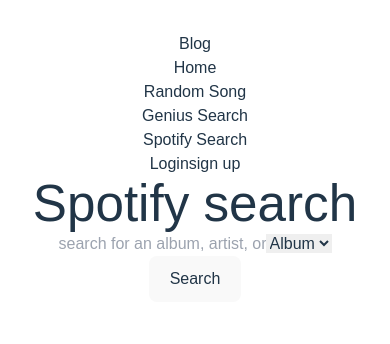
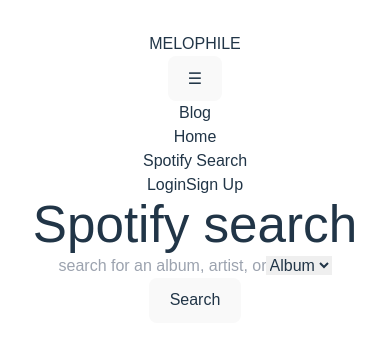
Before and after one commit to Ahmedhussin1/Genuis, a React (Vite) app: page /spotify in a window 390 px wide. Shown: the top 344 px of the page. Built offline with nearby package versions, Linux system fonts and the light colour scheme.

Commit message:
responsive design added

```diff
--- a/src/components/Navbar.jsx
+++ b/src/components/Navbar.jsx
@@ -1,18 +1,43 @@
-import { Link } from "react-router-dom";
-import { useLocation } from "react-router-dom";
+import { useEffect, useState } from "react";
+import { Link, useLocation } from "react-router-dom";
+
 function Navbar() {
   const location = useLocation();
+  const [isMenuOpen, setIsMenuOpen] = useState(false);
+  const [isLogged, setIsLogged] = useState(false);
 
+  useEffect(() => {
+    const id = sessionStorage.getItem("id");
+    if (id) {
+      setIsLogged(true);
+    }
+    console.log(isLogged);
+  }, []);
   return (
-    <div className="flex items-center justify-between w-[100%] ">
-      <nav className="bg-[#262626] w-[70%] rounded-full flex justify-center mx-auto border border-[#404040]">
-        <ul className="flex space-x-10 items-center justify-center py-5">
+    <div className="flex flex-col sm:flex-row items-center justify-between w-full p-5 bg-[#262626]">
+      <div className="flex justify-between items-center w-full sm:w-auto">
+        <div className="text-xl font-bold text-[#ffffff]">MELOPHILE</div>
+        <button
+          className="sm:hidden text-white"
+          onClick={() => setIsMenuOpen(!isMenuOpen)}
+        >
+          ☰
+        </button>
+      </div>
+      <nav
+        className={`${
+          isMenuOpen ? "flex" : "hidden"
+        } sm:flex flex-col sm:flex-row items-center justify-center w-full sm:w-auto bg-[#262626] sm:bg-transparent p-5 sm:p-0`}
+      >
+        <ul className="flex flex-col sm:flex-row space-y-5 sm:space-y-0 sm:space-x-10 items-center justify-center">
           <li
             className={`text-xl font-bold ${
               location.pathname === "/" ? "text-[#3b82f6]" : "text-[#ffffff]"
             }`}
           >
-            <Link to="/">Blog</Link>
+            <Link onClick={() => setIsMenuOpen(!isMenuOpen)} to="/">
+              Blog
+            </Link>
           </li>
           <li
             className={`text-xl font-bold ${
@@ -21,16 +46,20 @@
                 : "text-[#ffffff]"
             }`}
           >
-            <Link to="/home">Home</Link>
+            <Link onClick={() => setIsMenuOpen(!isMenuOpen)} to="/home">
+              Home
+            </Link>
           </li>
-          <li
+          {/* <li
             className={`text-xl font-bold ${
               location.pathname === "/random-song"
                 ? "text-[#3b82f6]"
                 : "text-[#ffffff]"
             }`}
           >
-            <Link to="/random-song">Random Song</Link>
+            <Link onClick={() => setIsMenuOpen(!isMenuOpen)} to="/random-song">
+              Random Song
+            </Link>
           </li>
           <li
             className={`text-xl font-bold ${
@@ -39,8 +68,10 @@
                 : "text-[#ffffff]"
             }`}
           >
-            <Link to="/search">Genius Search</Link>
-          </li>
+            <Link onClick={() => setIsMenuOpen(!isMenuOpen)} to="/search">
+              Genius Search
+            </Link>
+          </li> */}
           <li
             className={`text-xl font-bold ${
               location.pathname === "/spotify"
@@ -48,18 +79,22 @@
                 : "text-[#ffffff]"
             }`}
           >
-            <Link to="/spotify">Spotify Search</Link>
+            <Link onClick={() => setIsMenuOpen(!isMenuOpen)} to="/spotify">
+              Spotify Search
+            </Link>
           </li>
         </ul>
       </nav>
-      <div className="flex items-center gap-5">
-        <Link to={"/log-in"} className="underline">
-          Login
-        </Link>
-        <Link to={"/sign-up"} className="underline">
-          sign up
-        </Link>
-      </div>
+      {!isLogged && (
+        <div className="flex items-center gap-5 mt-5 sm:mt-0">
+          <Link to={"/log-in"} className="underline text-white">
+            Login
+          </Link>
+          <Link to={"/sign-up"} className="underline text-white">
+            Sign Up
+          </Link>
+        </div>
+      )}
     </div>
   );
 }
--- a/src/components/PlayListCard.jsx
+++ b/src/components/PlayListCard.jsx
@@ -16,7 +16,7 @@
           </div>
         )}
       </div>
-      <div className="grid grid-cols-5 gap-5">
+      <div className="grid grid-cols-2 gap-5 xl:grid-cols-5">
         {!loading &&
           results.map((item, index) => (
             <div
--- a/src/components/PostList.jsx
+++ b/src/components/PostList.jsx
@@ -41,7 +41,7 @@
   console.log("song name :" + posts.songName);
 
   return (
-    <div className="grid grid-cols-2 gap-10">
+    <div className="grid grid-cols-1 gap-10 xl:grid-cols-2">
       {alert && (
         <div className="fixed bottom-5 right-5 z-50">
           <Alert severity="error" onClose={() => setAlert(false)}>
@@ -51,7 +51,7 @@
       )}
       {posts.map((post) => (
         <div
-          className="bg-[black] min-w-[500px] p-5 rounded flex flex-col justify-between gap-3"
+          className="bg-[black] min-w-[300px] p-5 rounded flex flex-col justify-center gap-3 xl:justify-between xl:min-w-[500px]"
           key={post.id}
         >
           <div className="flex flex-col items-start gap-2">
--- a/src/components/SearchTrackField.jsx
+++ b/src/components/SearchTrackField.jsx
@@ -1,4 +1,4 @@
-import { useState } from "react";
+import { useEffect, useRef, useState } from "react";
 import { searchSpotify } from "../services/spotifyService";
 import LoadingAnimation from "./loading/LoadingAnimation";
 
@@ -6,6 +6,8 @@
   const [query, setQuery] = useState("");
   const [results, setResults] = useState([]);
   const [loading, setLoading] = useState(false);
+
+  const containerRef = useRef(null);
 
   const handleSearch = async (e) => {
     setQuery(e.target.value);
@@ -31,8 +33,20 @@
     onSelectSong(song);
   };
 
+  console.log(containerRef.current);
+  const handleClickOutside = (e) => {
+    if (containerRef.current && !containerRef.current.contains(e.target)) {
+      setResults([]);
+    }
+  };
+  useEffect(()=>{
+    document.addEventListener("mousedown", handleClickOutside);
+    return() =>{
+      document.removeEventListener("mousedown", handleClickOutside);
+    }
+  },[])
   return (
-    <div className="relative">
+    <div className="relative" ref={containerRef}>
       <input
         type="text"
         value={query}
@@ -42,7 +56,7 @@
       />
       {loading && <LoadingAnimation />}
       {results.length > 0 && (
-        <ul className="absolute bg-black border border-gray-300 w-full mt-1 rounded shadow-lg z-10">
+        <ul className="absolute bg-black border border-gray-300 w-full mt-1 rounded shadow-lg z-10 max-h-60 overflow-y-auto">
           {results.map((result) => (
             <li
               key={result.id}
--- a/src/components/TrackCard.jsx
+++ b/src/components/TrackCard.jsx
@@ -31,7 +31,7 @@
   const trackId = trackData.id;
 
   return (
-    <div className="bg-[#1a1a1a] min-w-[500px] flex justify-start items-center py-10 rounded">
+    <div className="bg-[#1a1a1a] min-w-[300px] flex justify-start items-center py-10 rounded md: lg: xl:min-w-[500px]">
       {/* track image */}
       <div className="flex max-w-[300px] justify-center items-center">
         <Link to={trackLink} target="_blank">
@@ -53,9 +53,7 @@
             to={albumLink}
             target="_blank"
           >
-            <span className="text-[#a6a6a6] flex text-start">
-              {albumName}
-            </span>
+            <span className="text-[#a6a6a6] flex text-start">{albumName}</span>
           </Link>
         </div>
         <div className="flex space-x-1 text-[#a6a6a6] hover:underline">
--- a/src/pages/Spotify.jsx
+++ b/src/pages/Spotify.jsx
@@ -33,8 +33,13 @@
       setLoading(false);
     }
   };
+  const handleSelectCategory = (e) => {
+    setQuery("");
+    setResults([]);
+    setType(e.target.value);
+  };
   return (
-    <div className="">
+    <div className="flex flex-col gap-5">
       <h1>Spotify search</h1>
       <form className="space-x-5" onSubmit={handleSearch}>
         <input
@@ -45,7 +50,7 @@
           className="py-2 px-3 rounded"
         />
 
-        <select value={type} onChange={(e) => setType(e.target.value)}>
+        <select value={type} onChange={(e) => handleSelectCategory(e)}>
           <option value="album">Album</option>
           <option value="artist">Artist</option>
           <option value="track">Track</option>
@@ -53,7 +58,7 @@
 
         <button type="submit">Search</button>
       </form>
-      <div className="grid grid-cols-3 py-10 gap-10">
+      <div className="grid grid-cols-2 py-10 gap-10 xl:grid-cols-3">
         {loading ? (
           <div className="col-span-3 flex justify-center items-center mt-10">
             {/* <FullLoadingAnimation backgroundColor='white' height='450' imgUrl='../../public/Because we are disturbed that the art of the mixtape has in fact been lost on a generation_.gif' /> */}
```
Also changed, not shown: src/components/SearchResultTrackCard.jsx (+6 -6 lines).
